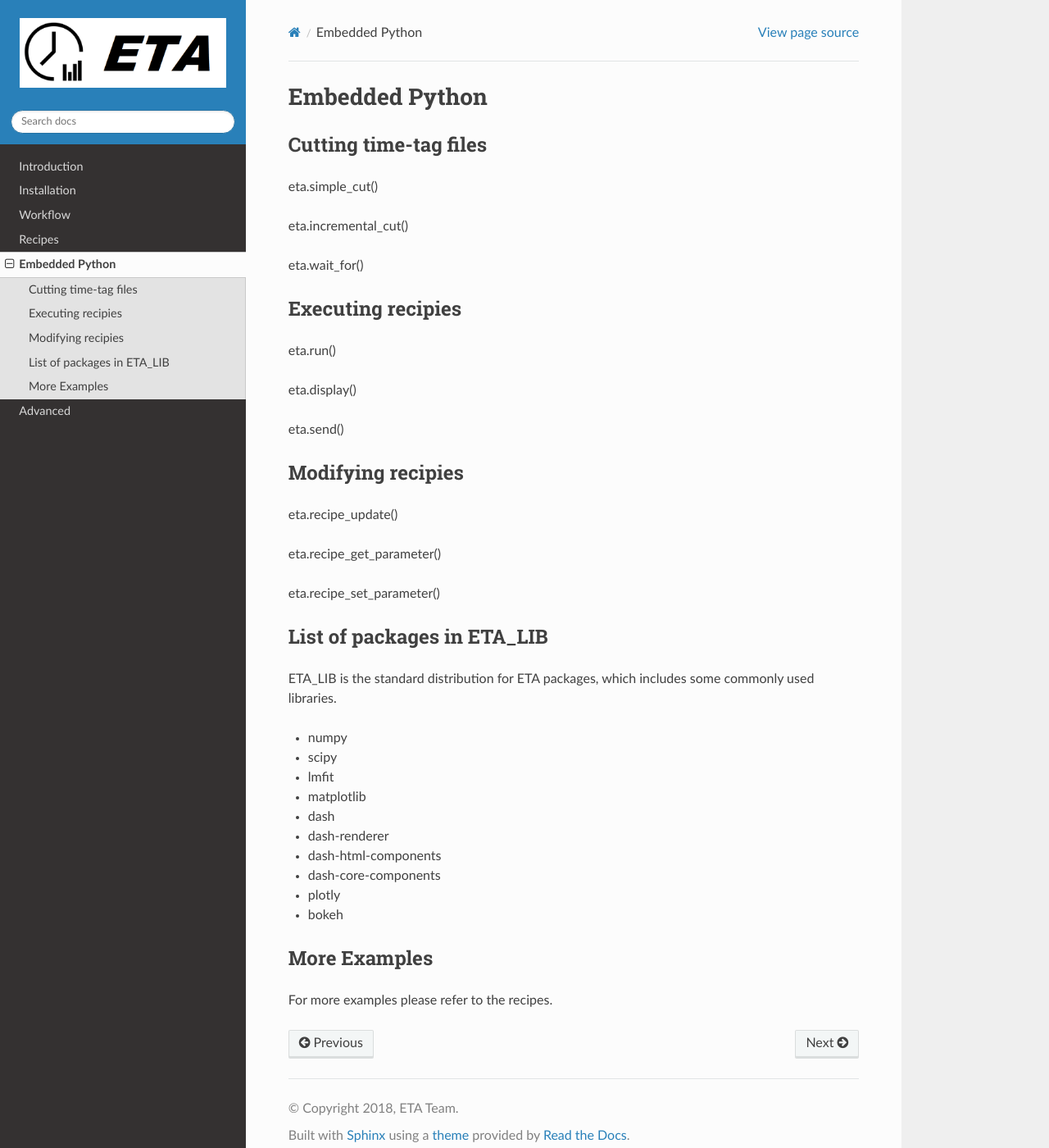
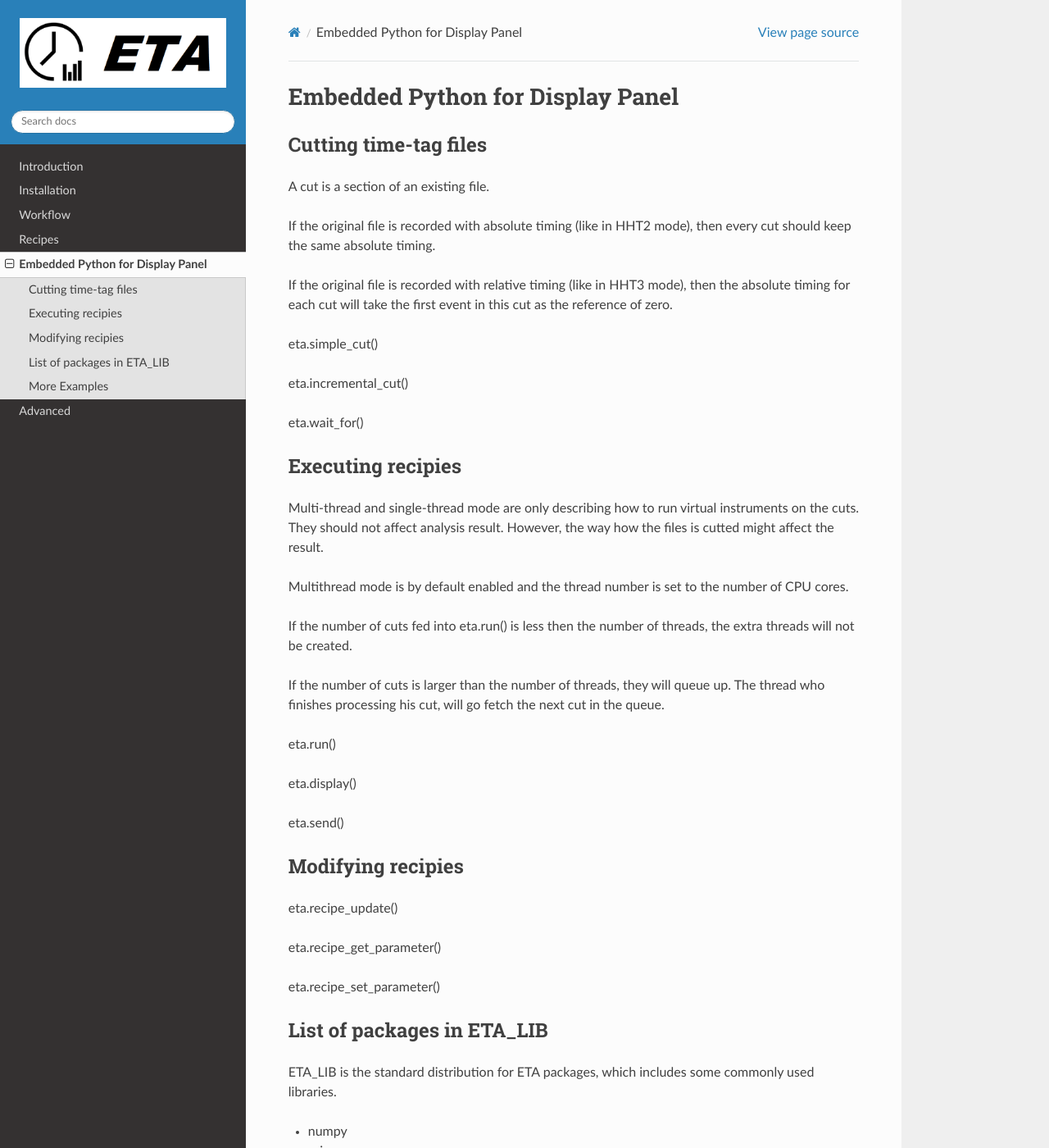
Before and after one commit to timetag/timetag.github.io, a Sphinx documentation site: the page built from docs/python.rst, in a window 1280 px wide and 1400 px high. Shown: the whole window at 82% size. Built offline with Sphinx 7.4.7 and the Read the Docs theme 2.0.0, drawn with Linux system fonts in a browser that asks for light colours.

Commit message:
Update python.rst

```diff
--- a/docs/python.rst
+++ b/docs/python.rst
@@ -1,9 +1,17 @@
-Embedded Python
+Embedded Python for Display Panel
 ===============================
 
 
 Cutting time-tag files
 -----
+
+A cut is a section of an existing file.
+
+If the original file is recorded with absolute timing (like in HHT2 mode), then every cut should keep the same absolute timing.
+
+If the original file is recorded with relative timing (like in HHT3 mode), then the absolute timing for each cut will take the first event in this cut as the reference of zero.
+
+
 eta.simple_cut()
 
 eta.incremental_cut()
@@ -12,6 +20,14 @@ eta.wait_for()
 
 Executing recipies
 -----
+
+Multi-thread and single-thread mode are only describing how to run virtual instruments on the cuts. They should not affect analysis result. However, the way how the files is cutted might affect the result.
+
+Multithread mode is by default enabled and the thread number is set to the number of CPU cores.
+
+If the number of cuts fed into eta.run() is less then the number of threads, the extra threads will not be created.
+
+If the number of cuts is larger than the number of threads, they will queue up. The thread who finishes processing his cut, will go fetch the next cut in the queue.
 
 eta.run()
 
```
